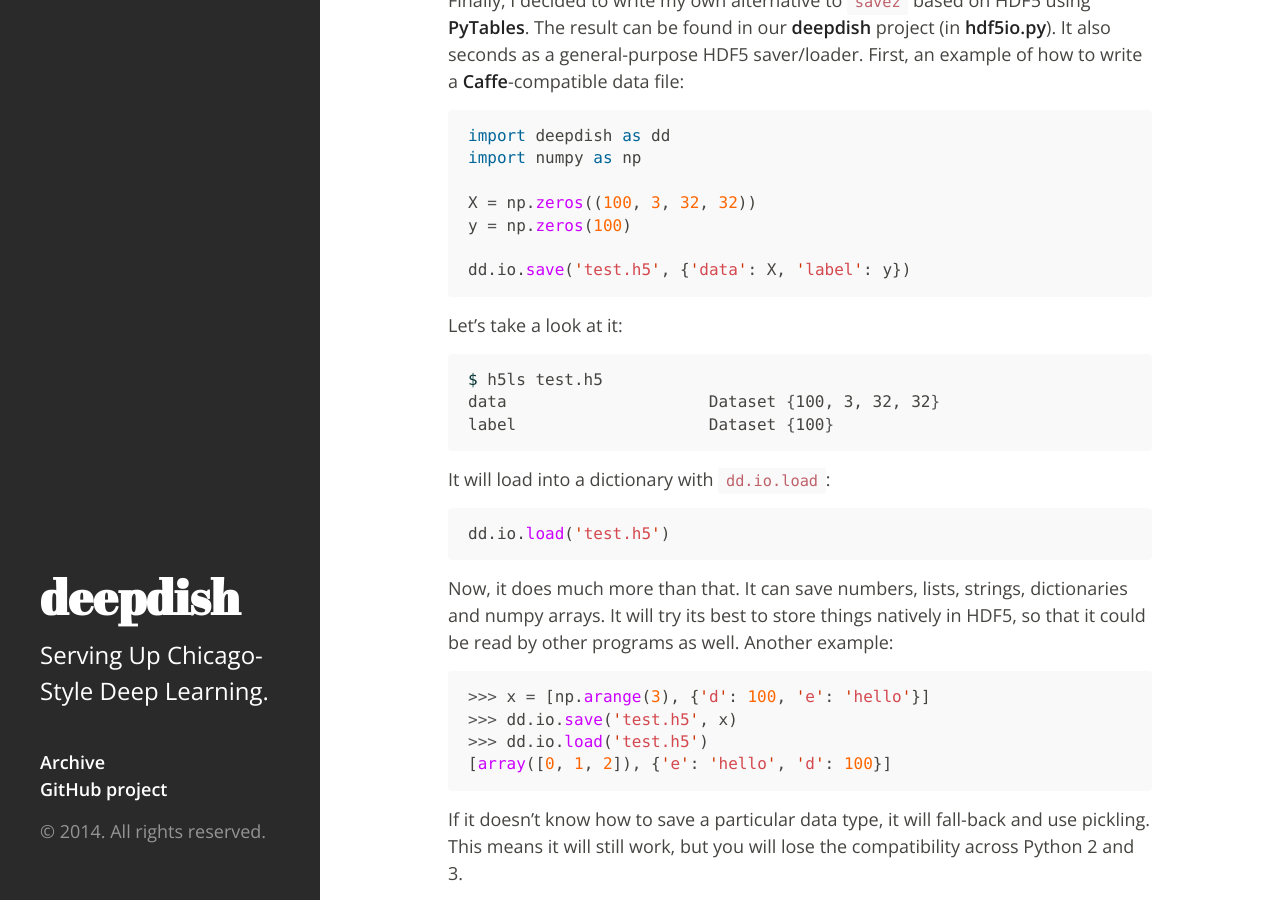
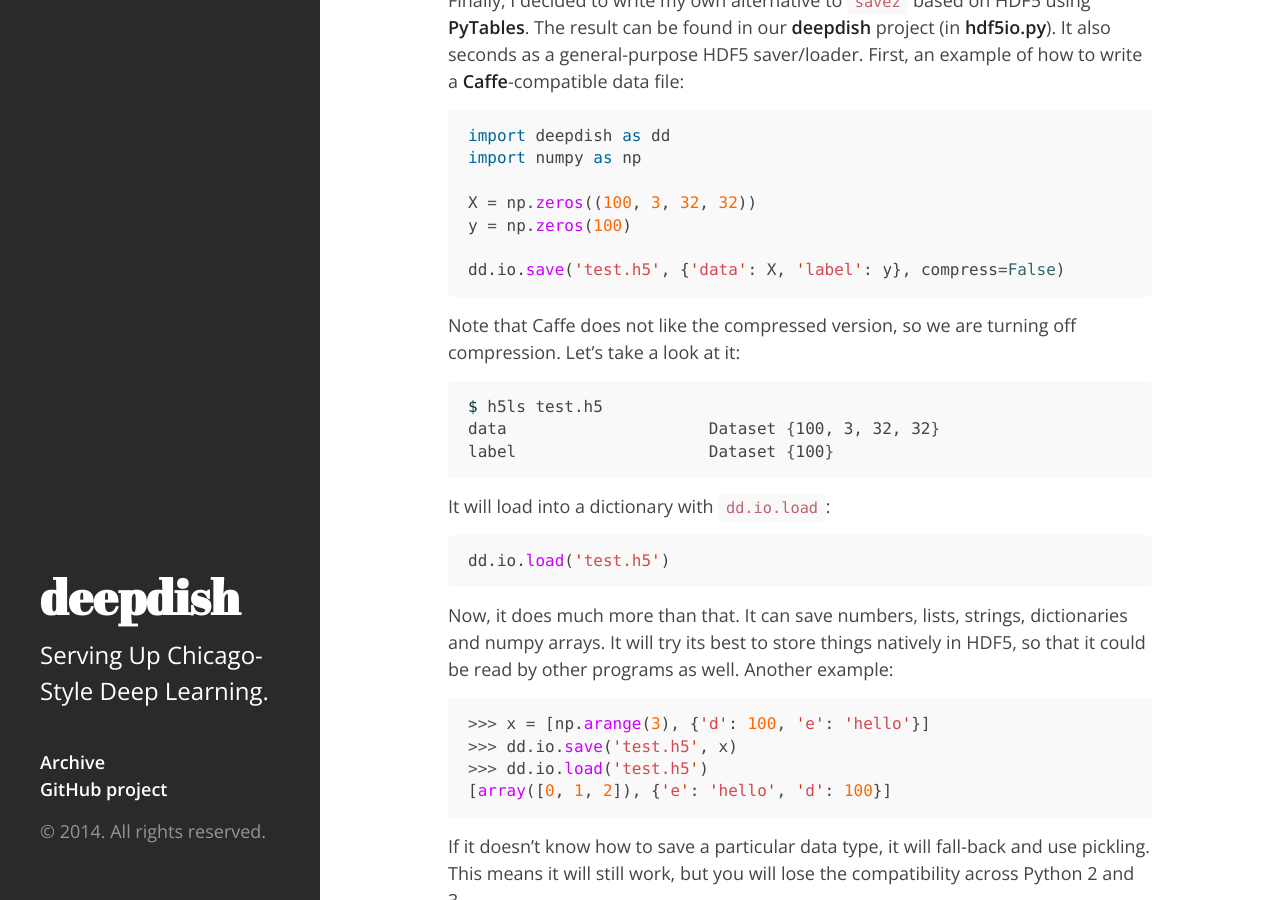
Before and after one commit to uchicago-cs/deepdish, a Jekyll site: the page built from _posts/2014-11-11-python-dictionary-to-hdf5.md, in a window 1280 px wide and 900 px high, scrolled down 337 px. Built offline with Jekyll 4.4.1, drawn with Linux system fonts in a browser that asks for light colours; Markdown is read by kramdown in place of the engine named in the settings.

Commit message:
Turned off compression in hdf5 post.
The compressed files didn't work with Caffe.

````diff
--- a/_posts/2014-11-11-python-dictionary-to-hdf5.md
+++ b/_posts/2014-11-11-python-dictionary-to-hdf5.md
@@ -29,10 +29,11 @@ import numpy as np
 X = np.zeros((100, 3, 32, 32))
 y = np.zeros(100)
 
-dd.io.save('test.h5', {'data': X, 'label': y})
+dd.io.save('test.h5', {'data': X, 'label': y}, compress=False)
 ```
 
-Let's take a look at it:
+Note that Caffe does not like the compressed version, so we are turning off
+compression.  Let's take a look at it:
 
 ```bash
 $ h5ls test.h5
````
